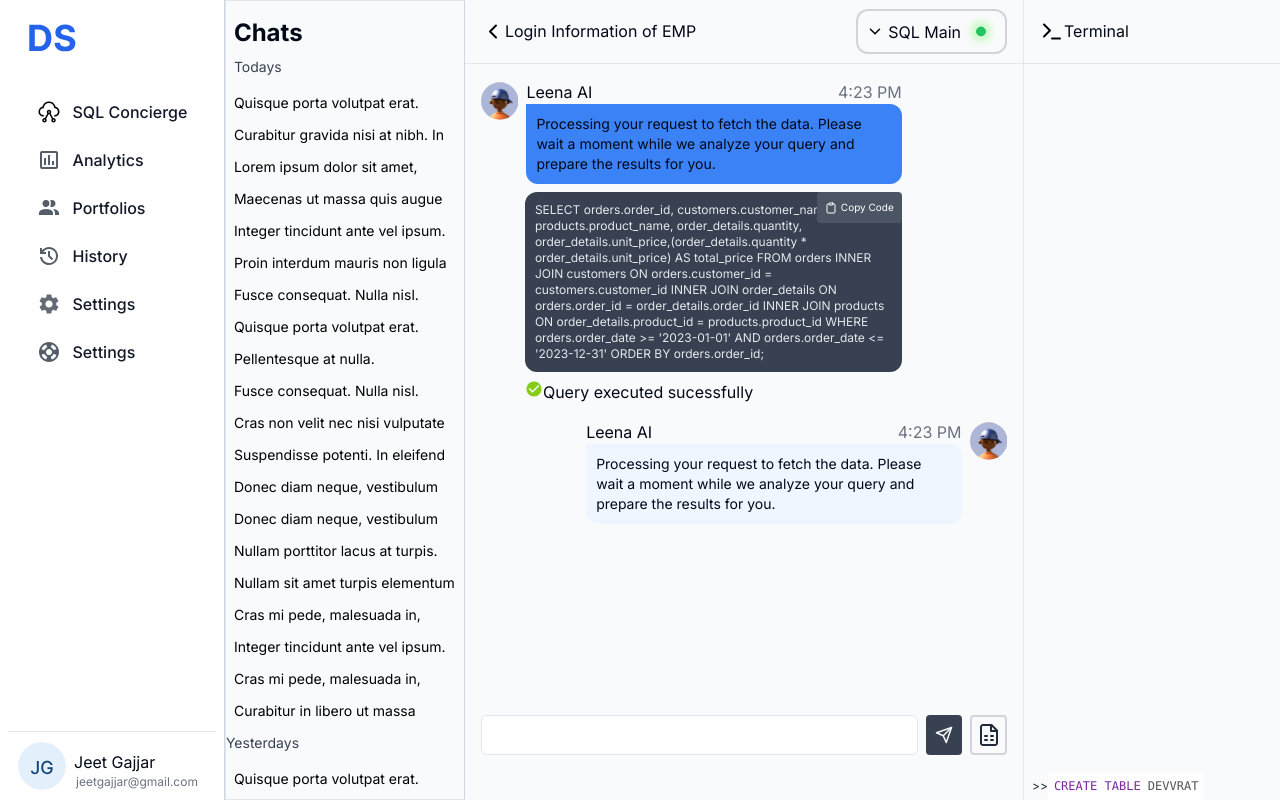
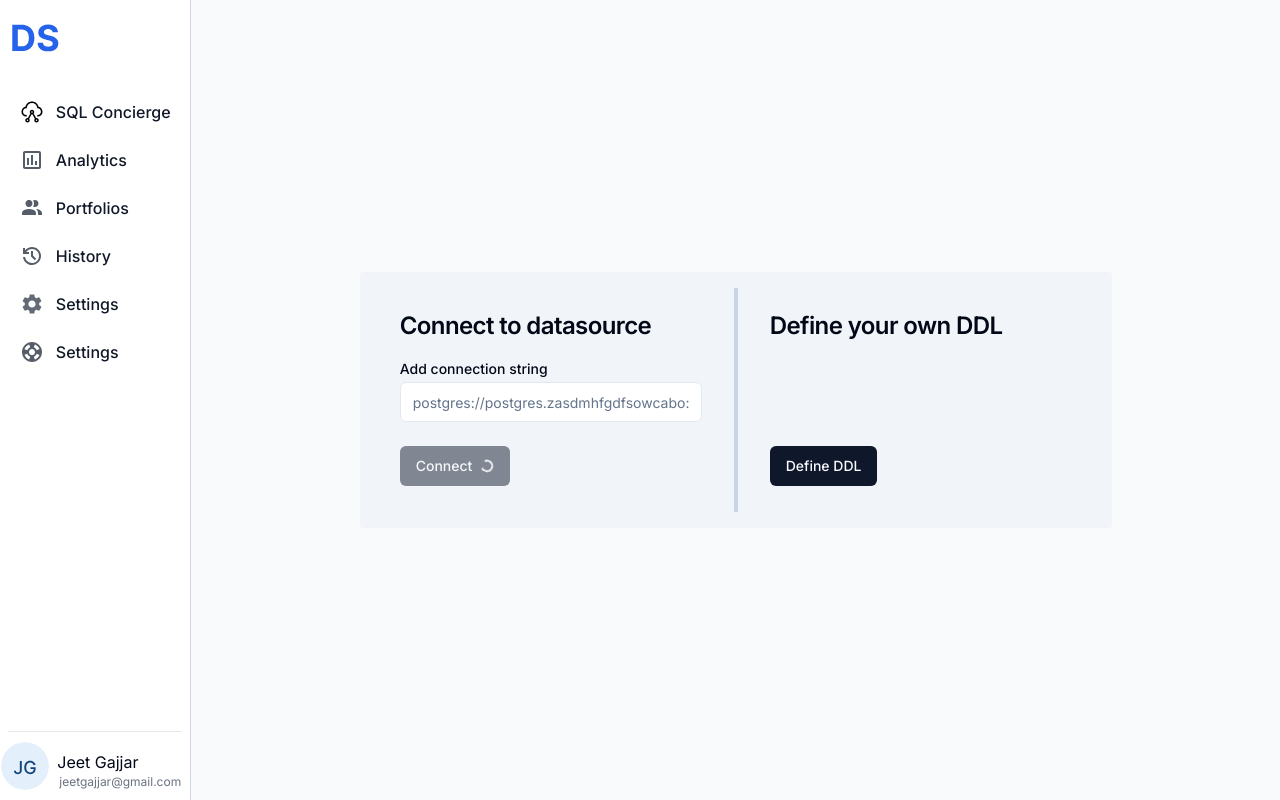
Before and after one commit to NotTheRightGuy/Querix, a Next.js app: page /dashboard in a window 1280 px wide. Built offline with nearby package versions, Linux system fonts and the light colour scheme.

Commit message:
Added modal of onboarding

```diff
--- /dev/null
+++ b/app/sign-in/[[...sign-in]]/page.tsx
@@ -0,0 +1,7 @@
+import { SignIn } from "@clerk/nextjs";
+
+export default function Page() {
+  return <div className="flex items-center justify-center h-screen">
+  <SignIn path="/sign-in" signUpUrl="/sign-up" signUpFallbackRedirectUrl={'http://localhost/dashboard'}/>
+  </div>
+};
--- /dev/null
+++ b/app/sign-up/[[...sign-up]]/page.tsx
@@ -0,0 +1,12 @@
+import { SignUp } from "@clerk/nextjs";
+import { useRouter } from "next/router";
+import { useEffect } from "react";
+
+export default function Page() {
+  const router = useRouter();
+  return (
+    <div className="flex items-center justify-center h-screen">
+      <SignUp path="/sign-up" />
+    </div>
+  );
+}
--- /dev/null
+++ b/components/pages/OnBoarding.tsx
@@ -0,0 +1,90 @@
+import React, { useState } from "react"
+
+import { Button } from "@/components/ui/button"
+import {
+  Card,
+  CardContent,
+  CardDescription,
+  CardFooter,
+  CardHeader,
+  CardTitle,
+} from "@/components/ui/card"
+import { Input } from "@/components/ui/input"
+import { Label } from "@/components/ui/label"
+import ClipLoader from "react-spinners/ClipLoader";
+export function OnBoarding() {
+const [ConnectionStr, setConnectionStr] = useState('')
+const [loading, setloading] = useState(true);
+const [message, setMessage] = useState('')
+const postConnectionString = async () => {
+  setloading(true)
+    const response = await fetch('../../app/api/db/schema', {
+      method: 'POST',
+      headers: {
+        'Content-Type': 'application/json',
+      },
+      body: JSON.stringify({ connection_string: ConnectionStr }),
+    })
+    if (response.ok) {
+      console.log('Connection String added')
+      setloading(false)
+    } else {
+      console.error('Failed to add connection string')
+      setloading(false)
+      setMessage('Failed to add connection string');
+    }
+}
+  return (
+    <div className="flex items-center w-screen justify-center space-x-2">
+    <div className="flex items-center justify-between bg-slate-100 rounded-sm p-4 space-x-2">
+    <Card className="w-[350px] border-none rounded-none bg-transparent shadow-none">
+      <CardHeader>
+        <CardTitle>Connect to datasource</CardTitle>
+        {/* <CardDescription>Deploy your new project in one-click.</CardDescription> */}
+      </CardHeader>
+      <CardContent>
+        <form >
+          <div className="grid w-full items-center gap-4">
+            <div className="flex flex-col space-y-1.5">
+              <Label htmlFor="name">Add connection string</Label>
+              <Input id="name" onChange={(e)=> setConnectionStr(e.target.value)} placeholder="postgres://postgres.zasdmhfgdfsowcabo:[YOUR-PASSWORD]@aws-0-ap-south-1.pooler.supabase.com:2404/postgres" />
+            </div>
+          </div>
+        </form>
+      </CardContent>
+      <CardFooter className="flex flex-col justify-center items-start relative">
+
+        <Button disabled={loading ? true:false} onClick={postConnectionString}>Connect {loading ? <ClipLoader color="#FFF" size={14} className="ml-2" / > : ''}</Button>
+        <p className={`${message ==="" ? "hidden" : "block text-red-300"} absolute top-12`}>
+          {
+            message === "" ? "": message
+          }
+        </p>
+      </CardFooter>
+    </Card>
+    <div className="h-56 w-1 bg-slate-300"></div>
+    <Card className="w-[350px] border-none rounded-none bg-transparent shadow-none">
+      <CardHeader>
+        <CardTitle>Define your own DDL</CardTitle>
+        {/* <CardDescription>Deploy your new project in one-click.</CardDescription> */}
+      </CardHeader>
+      <CardContent className="invisible">
+        <form>
+          <div className="grid w-full items-center gap-4">
+            <div className="flex flex-col space-y-1.5">
+              <Label htmlFor="name">Name</Label>
+              <Input id="name" placeholder="Name of your project" />
+            </div>
+          </div>
+        </form>
+      </CardContent>
+      <CardFooter className="flex justify-between">
+
+        <Button>Define DDL</Button>
+      </CardFooter>
+    </Card>
+    </div>
+    </div>
+
+  )
+}
--- a/components/pages/aurora-demo.tsx
+++ b/components/pages/aurora-demo.tsx
@@ -3,10 +3,14 @@
 import { motion } from "framer-motion";
 import React from "react";
 import { AuroraBackground } from "../ui/aurora-background";
+import { UserButton } from "@clerk/nextjs";
 
 export default function AuroraBackgroundDemo() {
   return (
-        <AuroraBackground>
+    <div className="h-screen w-screen flex items-center justify-center">
+      <UserButton />
+
+      {/* <AuroraBackground>
         <motion.div
           initial={{ opacity: 0.0, y: 40 }}
           whileInView={{ opacity: 1, y: 0 }}
@@ -27,10 +31,12 @@
             whileHover={{
               scale: 1.1,
             }}
-                className="bg-black dark:bg-white rounded-full w-fit text-white dark:text-black px-4 py-2">
+            className="bg-black dark:bg-white rounded-full w-fit text-white dark:text-black px-4 py-2"
+          >
             Get Started Now
           </motion.button>
         </motion.div>
-        </AuroraBackground>
+      </AuroraBackground> */}
+    </div>
   );
 }
--- a/components/pages/dashboard.tsx
+++ b/components/pages/dashboard.tsx
@@ -1,6 +1,6 @@
 "use client";
 
-import { useEffect, useRef, useState } from "react";
+import { use, useEffect, useRef, useState } from "react";
 import { Input } from "@/components/ui/input";
 import Icon from "../ui/icon";
 import { motion, AnimatePresence } from "framer-motion";
@@ -12,12 +12,14 @@
 import GreenDot from "@/public/green-dot";
 import SyntaxHighlighter from "react-syntax-highlighter/dist/esm/default-highlight";
 import { a11yLight } from "react-syntax-highlighter/dist/esm/styles/hljs";
-
+import completedOnBoard from "@/store/atom/completedOnBoard";
+import { useRecoilValue } from "recoil";
+import {OnBoarding} from "@/components/pages/OnBoarding"
 export function Dashboard() {
   const [dropDownMenu, setDropDownMenu] = useState(false);
   const asideRef = useRef(null);
   const [menuItemHidden, setmenuItemHidden] = useState(true);
-
+  const onBoarded = useRecoilValue(completedOnBoard);
   const handleCopyText = async (e: any) => {
     try {
       const curr = e.target.parentNode.parentNode.children[1].innerText;
@@ -294,7 +296,9 @@
           </ul>
         </div>
       </aside>
-      <main className="h-screen flex flex-row items-center justify-start ">
+      {
+        onBoarded ? (<>
+        <main className="h-screen flex flex-row items-center justify-start ">
         <div
           className={`flex flex-col items-center justify-start h-screen w-60 border border-r-[#CDD7E1]`}
         >
@@ -500,6 +504,9 @@
           </SyntaxHighlighter>
         </div>
       </div>
+        </>):<OnBoarding></OnBoarding>
+      }
+
     </div>
   );
 }
--- /dev/null
+++ b/components/ui/dialog.tsx
@@ -0,0 +1,122 @@
+"use client"
+
+import * as React from "react"
+import * as DialogPrimitive from "@radix-ui/react-dialog"
+import { X } from "lucide-react"
+
+import { cn } from "@/lib/utils"
+
+const Dialog = DialogPrimitive.Root
+
+const DialogTrigger = DialogPrimitive.Trigger
+
+const DialogPortal = DialogPrimitive.Portal
+
+const DialogClose = DialogPrimitive.Close
+
+const DialogOverlay = React.forwardRef<
+  React.ElementRef<typeof DialogPrimitive.Overlay>,
+  React.ComponentPropsWithoutRef<typeof DialogPrimitive.Overlay>
+>(({ className, ...props }, ref) => (
+  <DialogPrimitive.Overlay
+    ref={ref}
+    className={cn(
+      "fixed inset-0 z-50 bg-black/80  data-[state=open]:animate-in data-[state=closed]:animate-out data-[state=closed]:fade-out-0 data-[state=open]:fade-in-0",
+      className
+    )}
+    {...props}
+  />
+))
+DialogOverlay.displayName = DialogPrimitive.Overlay.displayName
+
+const DialogContent = React.forwardRef<
+  React.ElementRef<typeof DialogPrimitive.Content>,
+  React.ComponentPropsWithoutRef<typeof DialogPrimitive.Content>
+>(({ className, children, ...props }, ref) => (
+  <DialogPortal>
+    <DialogOverlay />
+    <DialogPrimitive.Content
+      ref={ref}
+      className={cn(
+        "fixed left-[50%] top-[50%] z-50 grid w-full max-w-lg translate-x-[-50%] translate-y-[-50%] gap-4 border bg-background p-6 shadow-lg duration-200 data-[state=open]:animate-in data-[state=closed]:animate-out data-[state=closed]:fade-out-0 data-[state=open]:fade-in-0 data-[state=closed]:zoom-out-95 data-[state=open]:zoom-in-95 data-[state=closed]:slide-out-to-left-1/2 data-[state=closed]:slide-out-to-top-[48%] data-[state=open]:slide-in-from-left-1/2 data-[state=open]:slide-in-from-top-[48%] sm:rounded-lg",
+        className
+      )}
+      {...props}
+    >
+      {children}
+      <DialogPrimitive.Close className="absolute right-4 top-4 rounded-sm opacity-70 ring-offset-background transition-opacity hover:opacity-100 focus:outline-none focus:ring-2 focus:ring-ring focus:ring-offset-2 disabled:pointer-events-none data-[state=open]:bg-accent data-[state=open]:text-muted-foreground">
+        <X className="h-4 w-4" />
+        <span className="sr-only">Close</span>
+      </DialogPrimitive.Close>
+    </DialogPrimitive.Content>
+  </DialogPortal>
+))
+DialogContent.displayName = DialogPrimitive.Content.displayName
+
+const DialogHeader = ({
+  className,
+  ...props
+}: React.HTMLAttributes<HTMLDivElement>) => (
+  <div
+    className={cn(
+      "flex flex-col space-y-1.5 text-center sm:text-left",
+      className
+    )}
+    {...props}
+  />
+)
+DialogHeader.displayName = "DialogHeader"
+
+const DialogFooter = ({
+  className,
+  ...props
+}: React.HTMLAttributes<HTMLDivElement>) => (
+  <div
+    className={cn(
+      "flex flex-col-reverse sm:flex-row sm:justify-end sm:space-x-2",
+      className
+    )}
+    {...props}
+  />
+)
+DialogFooter.displayName = "DialogFooter"
+
+const DialogTitle = React.forwardRef<
+  React.ElementRef<typeof DialogPrimitive.Title>,
+  React.ComponentPropsWithoutRef<typeof DialogPrimitive.Title>
+>(({ className, ...props }, ref) => (
+  <DialogPrimitive.Title
+    ref={ref}
+    className={cn(
+      "text-lg font-semibold leading-none tracking-tight",
+      className
+    )}
+    {...props}
+  />
+))
+DialogTitle.displayName = DialogPrimitive.Title.displayName
+
+const DialogDescription = React.forwardRef<
+  React.ElementRef<typeof DialogPrimitive.Description>,
+  React.ComponentPropsWithoutRef<typeof DialogPrimitive.Description>
+>(({ className, ...props }, ref) => (
+  <DialogPrimitive.Description
+    ref={ref}
+    className={cn("text-sm text-muted-foreground", className)}
+    {...props}
+  />
+))
+DialogDescription.displayName = DialogPrimitive.Description.displayName
+
+export {
+  Dialog,
+  DialogPortal,
+  DialogOverlay,
+  DialogClose,
+  DialogTrigger,
+  DialogContent,
+  DialogHeader,
+  DialogFooter,
+  DialogTitle,
+  DialogDescription,
+}
--- /dev/null
+++ b/components/ui/label.tsx
@@ -0,0 +1,26 @@
+"use client"
+
+import * as React from "react"
+import * as LabelPrimitive from "@radix-ui/react-label"
+import { cva, type VariantProps } from "class-variance-authority"
+
+import { cn } from "@/lib/utils"
+
+const labelVariants = cva(
+  "text-sm font-medium leading-none peer-disabled:cursor-not-allowed peer-disabled:opacity-70"
+)
+
+const Label = React.forwardRef<
+  React.ElementRef<typeof LabelPrimitive.Root>,
+  React.ComponentPropsWithoutRef<typeof LabelPrimitive.Root> &
+    VariantProps<typeof labelVariants>
+>(({ className, ...props }, ref) => (
+  <LabelPrimitive.Root
+    ref={ref}
+    className={cn(labelVariants(), className)}
+    {...props}
+  />
+))
+Label.displayName = LabelPrimitive.Root.displayName
+
+export { Label }
--- a/package.json
+++ b/package.json
@@ -13,6 +13,7 @@
     "@langchain/community": "^0.0.50",
     "@radix-ui/react-dialog": "^1.0.5",
     "@radix-ui/react-dropdown-menu": "^2.0.6",
+    "@radix-ui/react-label": "^2.0.2",
     "@radix-ui/react-slot": "^1.0.2",
     "@radix-ui/react-tabs": "^1.0.4",
     "@radix-ui/react-tooltip": "^1.0.7",
@@ -26,6 +27,7 @@
     "react": "^18",
     "react-copy-to-clipboard": "^5.1.0",
     "react-dom": "^18",
+    "react-spinners": "^0.13.8",
     "react-syntax-highlighter": "^15.5.0",
     "recoil": "^0.7.7",
     "styled-components": "^6.1.8",
--- /dev/null
+++ b/store/atom/completedOnBoard.ts
@@ -0,0 +1,8 @@
+// create an atom to store if user has completed the on boarding process or not
+import { atom } from 'recoil';
+const completedOnBoard = atom<boolean>({
+    key: 'completedOnBoard',
+    default: false,
+});
+
+export default completedOnBoard;
```
Also changed, not shown: 1 other file (tests, documents, lock files or other folders). Lines whose indentation alone changed are shown as unchanged.
